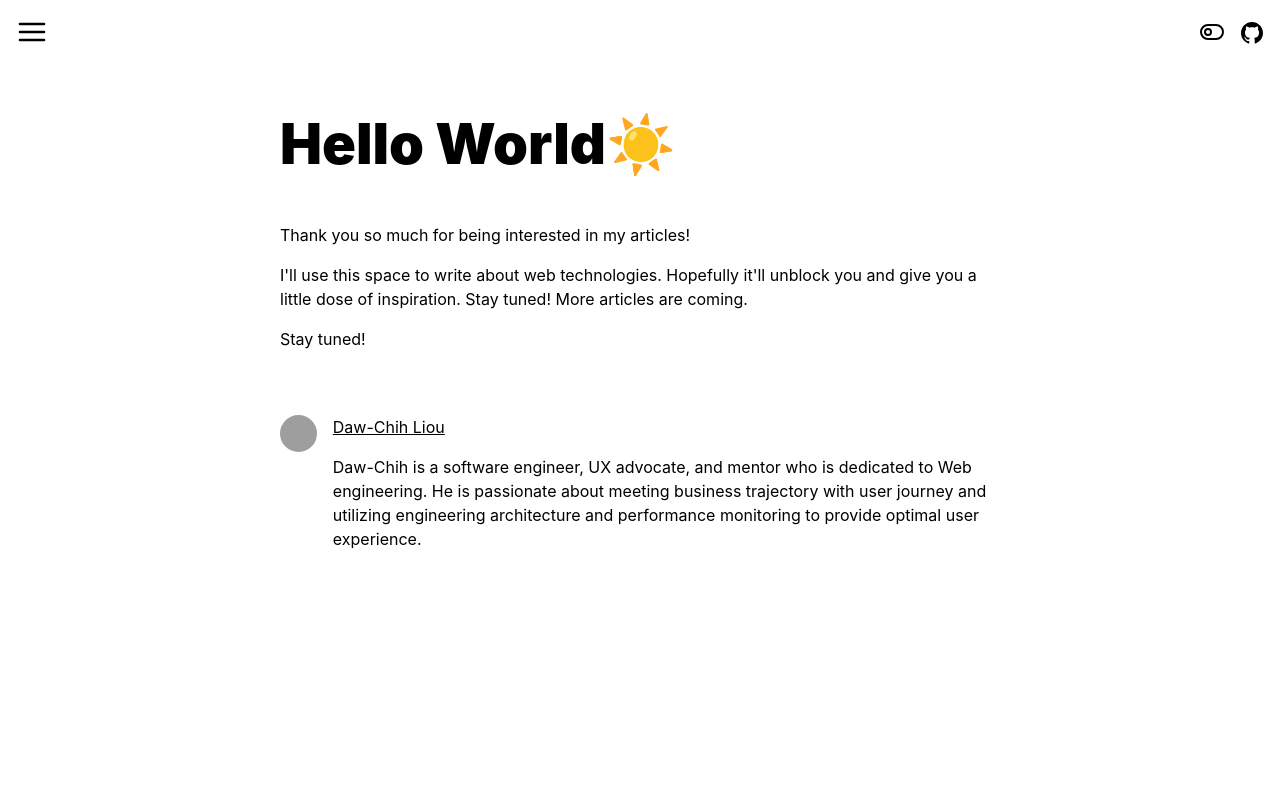
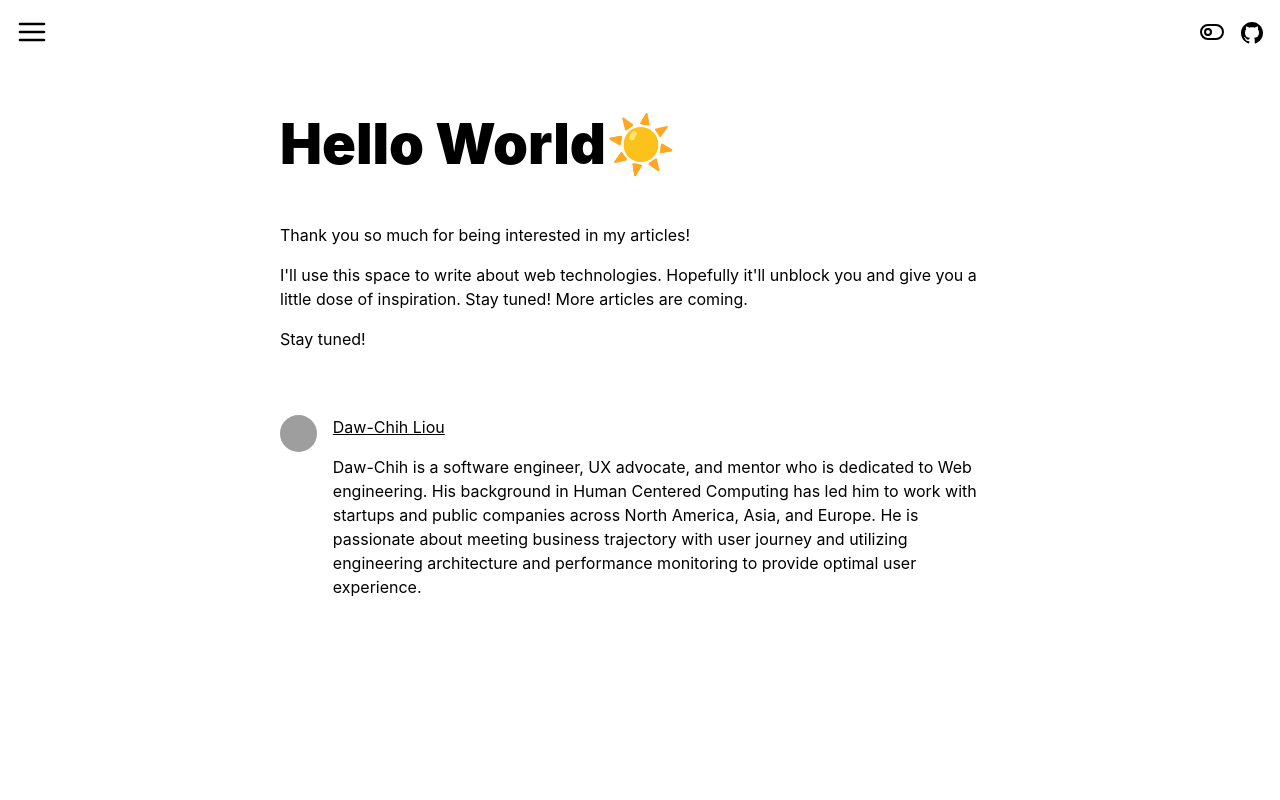
Before and after one commit to DawChihLiou/dawchihliou.github.io, a Next.js app: page /articles/helloworld in a window 1280 px wide. Shown: the top 800 px of the page. Built offline with nearby package versions, Linux system fonts and the light colour scheme; grey boxes are pictures that could not be loaded.

Commit message:
refactor: remove hardcoded content in components and update browserslist

```diff
--- a/components/Author/Author.tsx
+++ b/components/Author/Author.tsx
@@ -15,12 +15,7 @@ export default function Author() {
         <a href={socials.home} className={styles.author}>
           <span>Daw-Chih Liou</span>
         </a>
-        <p>
-          Daw-Chih is a software engineer, UX advocate, and mentor who is
-          dedicated to Web engineering. He is passionate about meeting business
-          trajectory with user journey and utilizing engineering architecture
-          and performance monitoring to provide optimal user experience.
-        </p>
+        <p>{socials.description}</p>
       </div>
     </article>
   )
```
Also changed, not shown: 1 other file (tests, documents, lock files or other folders).
